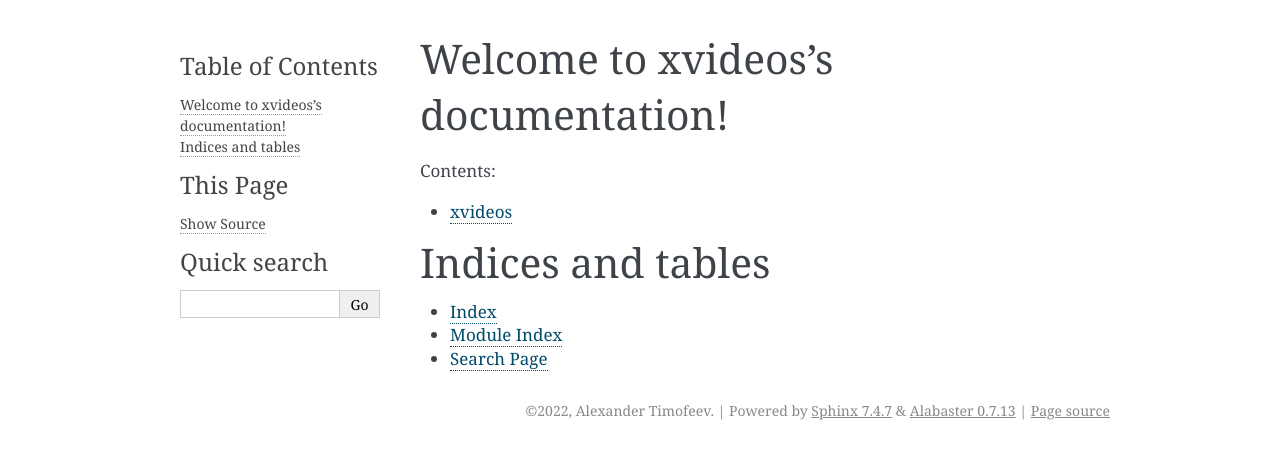
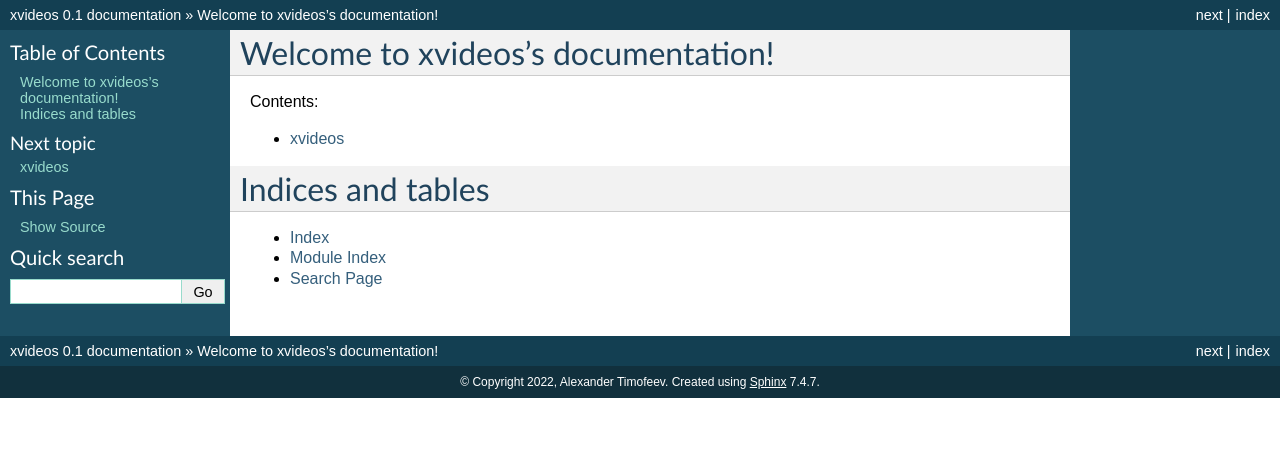
Before and after one commit to tam2511/xvideos, a Sphinx documentation site: the page built from docs/source/index.rst, in a window 1280 px wide. Shown: the top 459 px of the page. Built offline with Sphinx 7.4.7, drawn with Linux system fonts in a browser that asks for light colours.

Commit message:
rebuild docs

```diff
--- a/docs/source/conf.py
+++ b/docs/source/conf.py
@@ -52,7 +52,7 @@
 # The theme to use for HTML and HTML Help pages.  See the documentation for
 # a list of builtin themes.
 #
-html_theme = 'alabaster'
+html_theme = 'classic'
 
 # Add any paths that contain custom static files (such as style sheets) here,
 # relative to this directory. They are copied after the builtin static files,
--- /dev/null
+++ b/requirements.txt
@@ -0,0 +1,2 @@
+pip>=21.0.1
+opencv-python
```
Also changed, not shown: 16 other files.
